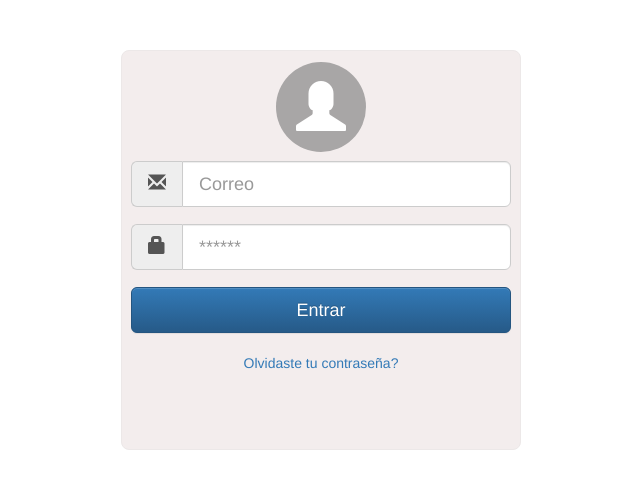
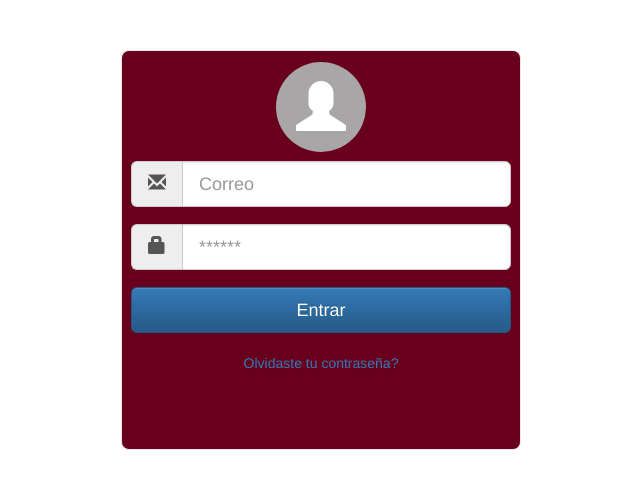
Before and after one commit to dchavezp/manejoGit, a plain HTML site: page login.html in a window 1280 px wide. Shown: the whole page, without its empty margins (319-959 px from the left). Drawn offline with nearby package versions, Linux system fonts and the light colour scheme.

Commit message:
Update estilo.css
estilo tradicional

```diff
--- a/estilo.css
+++ b/estilo.css
@@ -13,7 +13,7 @@ body{
 #Contenedor{
 	width: 400px;
 	margin: 50px auto;
-	background-color: #F3EDED;
+	background-color: #68001D;
         border: 1px solid #ECE8E8;
 	height: 400px;
 	border-radius:8px;
```
